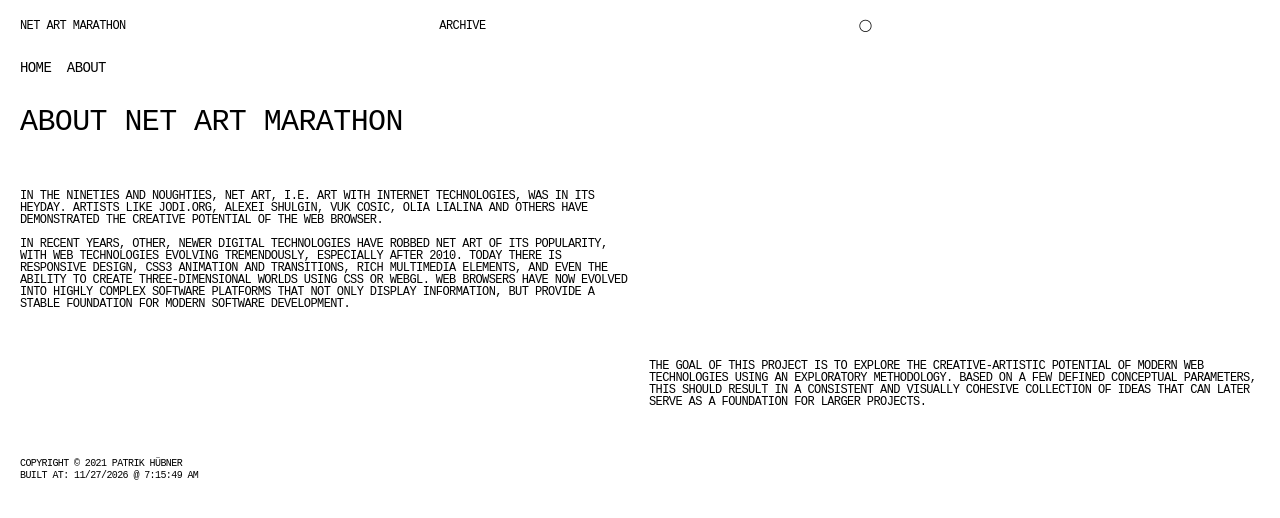
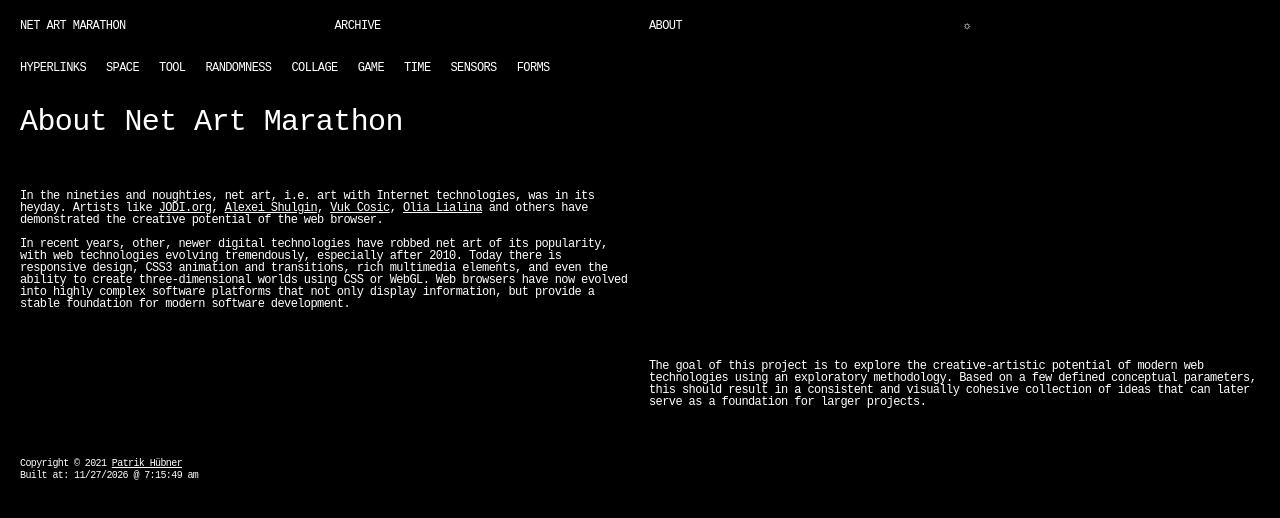
Before and after one commit to patrikHuebner/NetArtMarathon, a Vue app: page /about in a window 1280 px wide. Shown: the top 518 px of the page. Built offline with nearby package versions, Linux system fonts and the light colour scheme; a web font is replaced by a local one.

Commit message:
Added dynamic routing via external JSON

```diff
--- /dev/null
+++ b/public/content/content.json
@@ -0,0 +1,48 @@
+{
+    "pages": [
+        {
+            "name": "Net Art Marathon",
+            "view": "Home.vue",
+            "path": "/"
+        },
+        {
+            "name": "Archive",
+            "view": "Archive.vue",
+            "path": "/archive"
+        },
+        {
+            "name": "About",
+            "view": "About.vue",
+            "path": "/about"
+        }
+    ],
+    "topics": [
+        {
+            "name": "Hyperlinks"
+        },
+        {
+            "name": "Space"
+        },
+        {
+            "name": "Tool"
+        },
+        {
+            "name": "Randomness"
+        },
+        {
+            "name": "Collage"
+        },
+        {
+            "name": "Game"
+        },
+        {
+            "name": "Time"
+        },
+        {
+            "name": "Sensors"
+        },
+        {
+            "name": "Forms"
+        }
+    ]
+}
--- a/public/index.html
+++ b/public/index.html
@@ -1,5 +1,5 @@
 <!DOCTYPE html>
-<html lang="" class="light">
+<html lang="" class="dark">
 
 <head>
   <meta charset="utf-8">
--- a/src/App.vue
+++ b/src/App.vue
@@ -1,21 +1,25 @@
 <template>
   <!-- TOP AREA -->
   <div class="row topArea">
-    <div class="col col-12 col-sm-12 col-md-12 col-lg-4 ">
-      <router-link to="/">Net Art Marathon</router-link>
+    <div class="col col-12 col-sm-12 col-md-12 col-lg-3 ">
+      <router-link :to="{ name: 'Net Art Marathon' }">Net Art Marathon</router-link>
     </div>
-    <div class="col col-12 col-sm-12 col-md-12 col-lg-4 ">
-      <router-link to="/archive">Archive</router-link>
+    <div class="col col-12 col-sm-12 col-md-12 col-lg-3 ">
+      <router-link :to="{ name: 'Archive' }">Archive</router-link>
     </div>
-    <div class="col col-12 col-sm-12 col-md-12 col-lg-4">
-      <span @click="toggleTheme">&#9711;</span>
+    <div class="col col-12 col-sm-12 col-md-12 col-lg-3">
+      <router-link :to="{ name: 'About' }">About</router-link>
+    </div>
+    <div class="col col-12 col-sm-12 col-md-12 col-lg-3">
+      <span @click="toggleTheme">&#x263C;</span>
     </div>
   </div>
 
   <!-- NAVIGATION -->
   <div id="nav">
-    <router-link to="/">Home</router-link>&nbsp;
-    <router-link to="/about">About</router-link>
+    <router-link v-for="(topic, index) in topics" :key="index" :to="{name: topic.name}" class="routerLink">
+      {{ topic.name }}
+    </router-link>
   </div>
 
   <!-- ROUTER VIEW (CONTENT) -->
@@ -24,7 +28,7 @@
   <!-- FOOTER -->
   <div id="footer">
     <div id="versionInfo">
-      Copyright &copy; 2021 Patrik H&uuml;bner<br>
+      Copyright &copy; 2021 <a href="https://www.patrik-huebner.com" target="_blank">Patrik H&uuml;bner</a><br>
       Built at: {{ store.getters.appVersion }}
     </div>
   </div>
@@ -32,7 +36,9 @@
 
 
 <script>
+import { ref } from "@vue/reactivity";
 import { useStore } from "vuex";
+import { parsePagesAndTopics } from "./router";
 
 export default {
   name: "App",
@@ -43,15 +49,40 @@ export default {
   },
   setup() {
     const store = useStore();
+    let pages = ref([]);
+    let topics = ref([]);
 
-    // Toggle the theme between light and dark
+    // Parse pages and topics, put into vueX-store and build navigation
+    parsePagesAndTopics().then((routes) => {
+      // Pages
+      store.dispatch("updateState", {
+        parent: "routing",
+        key: "pages",
+        value: routes.pages,
+      });
+      for (let page in store.state.routing.pages) {
+        pages.value.push(store.state.routing.pages[page]);
+      }
+
+      // Topics
+      store.dispatch("updateState", {
+        parent: "routing",
+        key: "topics",
+        value: routes.topics,
+      });
+      for (let topic in store.state.routing.topics) {
+        topics.value.push(store.state.routing.topics[topic]);
+      }
+    });
+
+    // Toggle between light and dark themes
     function toggleTheme() {
       document.documentElement.className == "light"
         ? (document.documentElement.className = "dark")
         : (document.documentElement.className = "light");
     }
 
-    return { store, toggleTheme };
+    return { store, toggleTheme, pages, topics };
   },
 };
 </script>
@@ -63,6 +94,7 @@ export default {
 }
 
 .topArea {
+  text-transform: uppercase;
   user-select: none;
   span {
     cursor: pointer;
@@ -75,23 +107,19 @@ export default {
 
   a {
     text-decoration: none;
-    @include theme(color, primaryColor);
-    &:hover {
-      @include theme(color, primaryColorOn);
-    }
   }
 }
 
+.routerLink {
+  margin-right: 20px;
+}
+
 #nav {
-  font-size: 14px;
+  text-transform: uppercase;
   margin: 30px 0 30px 0;
 
   a {
     text-decoration: none;
-    @include theme(color, primaryColor);
-    &:hover {
-      @include theme(color, primaryColorOn);
-    }
     // &.router-link-exact-active {
     //   @include theme(color, primaryColorOn);
     // }
--- a/src/assets/styles/index.scss
+++ b/src/assets/styles/index.scss
@@ -15,10 +15,17 @@ body {
     font-size: 12px;
     line-height: 100%;
     letter-spacing: -0.05em;
-    text-transform: uppercase;
+    // text-transform: uppercase;
 }
 
 body {
     @include theme(background-color, backgroundColor);
     @include theme(color, primaryColor);
 }
+
+a {
+    @include theme(color, primaryColor);
+    &:hover {
+        @include theme(color, primaryColorOn);
+    }
+}
--- a/src/assets/styles/theming/colorDefinitions.scss
+++ b/src/assets/styles/theming/colorDefinitions.scss
@@ -3,4 +3,5 @@ $colors: (
   black: #000000,
   blue: #0000FF,
   red: #FF0000,
+  green: #00FF00,
 );
--- a/src/views/About.vue
+++ b/src/content/views/About.vue
@@ -3,7 +3,7 @@
 
   <div class="row" style="margin-top: 50px">
     <div class="col col-12 col-md-6 col-lg-6">
-      In the nineties and noughties, net art, i.e. art with Internet technologies, was in its heyday. Artists like JODI.org, Alexei Shulgin, Vuk Cosic, Olia Lialina and others have demonstrated the creative potential of the web browser.
+      In the nineties and noughties, net art, i.e. art with Internet technologies, was in its heyday. Artists like <a href="https://JODI.org" target="_blank">JODI.org</a>, <a href="https://en.wikipedia.org/wiki/Alexei_Shulgin" target="_blank">Alexei Shulgin</a>, <a href="https://en.wikipedia.org/wiki/Vuk_%C4%86osi%C4%87" target="_blank">Vuk Cosic</a>, <a href="https://de.wikipedia.org/wiki/Olia_Lialina" target="_blank">Olia Lialina</a> and others have demonstrated the creative potential of the web browser.
       <p />
       In recent years, other, newer digital technologies have robbed net art of its popularity, with web technologies evolving tremendously, especially after 2010. Today there is responsive design, CSS3 animation and transitions, rich multimedia elements, and even the ability to create three-dimensional worlds using CSS or WebGL. Web browsers have now evolved into highly complex software platforms that not only display information, but provide a stable foundation for modern software development.
     </div>
@@ -12,7 +12,7 @@
   <div class="row" style="margin-top: 50px">
     <div class="col col-12 col-md-6 col-lg-6">&nbsp;</div>
 
-    <div class="col col-12 col-md-6 col-lg-6">
+    <div class="col col-12 col-md-6 col-lg-6 bold">
       The goal of this project is to explore the creative-artistic potential of modern web technologies using an exploratory methodology. Based on a few defined conceptual parameters, this should result in a consistent and visually cohesive collection of ideas that can later serve as a foundation for larger projects.
     </div>
   </div>
--- a/src/views/Home.vue
+++ b/src/content/views/Home.vue
@@ -3,7 +3,6 @@
 </template>
 
 <script>
-// @ is an alias to /src
 
 export default {
   name: "Home",
--- /dev/null
+++ b/src/content/views/Topic.vue
@@ -0,0 +1,16 @@
+<template>
+  <h1>{{ currentRouteName }}</h1>
+</template>
+
+<script>
+export default {
+  computed: {
+    currentRouteName() {
+      return this.$route.name;
+    },
+  },
+};
+</script>
+
+<style>
+</style>
--- a/src/main.js
+++ b/src/main.js
@@ -1,10 +1,12 @@
 import { createApp } from 'vue'
 import App from './App.vue'
-import router from './router'
+import { newRouter } from './router';
 import store from './store'
 
 import "@/assets/bootstrap/bootstrap.min.css";
 
 require('@/assets/styles/index.scss')
 
-createApp(App).use(store).use(router).mount('#app')
+newRouter().then((router) => {
+    createApp(App).use(store).use(router).mount('#app');
+})
--- a/src/router/index.js
+++ b/src/router/index.js
@@ -1,31 +1,58 @@
 import { createRouter, createWebHistory } from 'vue-router'
-import Home from '../views/Home.vue'
 
-const routes = [
-  {
-    path: '/',
-    name: 'Home',
-    component: Home
-  },
-  {
-    path: '/about',
-    name: 'About',
-    // route level code-splitting
-    // this generates a separate chunk (about.[hash].js) for this route
-    // which is lazy-loaded when the route is visited.
-    component: () => import(/* webpackChunkName: "about" */ '../views/About.vue')
-  },
-  {
-    path: '/archive',
-    name: 'Archive',
-    // route level code-splitting
-    component: () => import('../views/Archive.vue')
+// Load topics.json, parse all content and build route object
+async function parsePagesAndTopics() {
+  let routes = {
+    pages: [],
+    topics: [],
+    combined: [],
   }
-]
 
-const router = createRouter({
-  history: createWebHistory(process.env.BASE_URL),
-  routes
-})
+  // Load and await JSON file
+  const response = await fetch(process.env.BASE_URL + `content/content.json`);
+  const json = await response.json();
 
-export default router
+  // Load and parse pages
+  for (let page in json['pages']) {
+    let route = {
+      path: json['pages'][page].path,
+      name: json['pages'][page].name,
+      component: () => import('../content/views/' + json['pages'][page].view) // Lazy load only when requested
+    }
+    routes.pages.push(route);
+  }
+  routes.combined.push(...routes.pages);
+
+  // Load and parse topics
+  for (let page in json['topics']) {
+    let route = {
+      path: '/'+json['topics'][page].name,
+      name: json['topics'][page].name,
+      component: () => import('../content/views/Topic.vue')
+    }
+    routes.topics.push(route);
+  }
+  routes.combined.push(...routes.topics);
+
+
+  return routes;
+}
+
+
+// Request the JSON, wait for it to be processed and then create/return the Router-object
+async function newRouter() {
+  return new Promise(resolve => {
+    parsePagesAndTopics().then((routeData) => {
+
+      let routes = routeData.combined;
+      let router = createRouter({
+        history: createWebHistory(process.env.BASE_URL),
+        routes
+      });
+
+      resolve(router);
+    });
+  });
+}
+
+export { newRouter, parsePagesAndTopics }
--- a/src/store/index.js
+++ b/src/store/index.js
@@ -2,7 +2,15 @@ import { createStore } from 'vuex'
 
 export default createStore({
   state: {
-    version: process.env.VERSION || '0'
+    version: process.env.VERSION || '0',
+    folders: {
+      base: process.env.BASE_URL,
+      fonts: 'fonts/',
+    },
+    routing: {
+      pages: null,
+      topics: null
+    }
   },
   getters: {
     appVersion: (state) => {
@@ -10,8 +18,14 @@ export default createStore({
     }
   },
   mutations: {
+    UPDATE_STATE(state, { parent, key, value }) {
+      state[parent][key] = value;
+    },
   },
   actions: {
+    updateState({ commit }, { parent, key, value }) {
+      commit('UPDATE_STATE', { parent, key, value });
+    },
   },
   modules: {
   }
```
Also changed, not shown: src/content/views/Archive.vue (renamed from src/views/Archive.vue).
